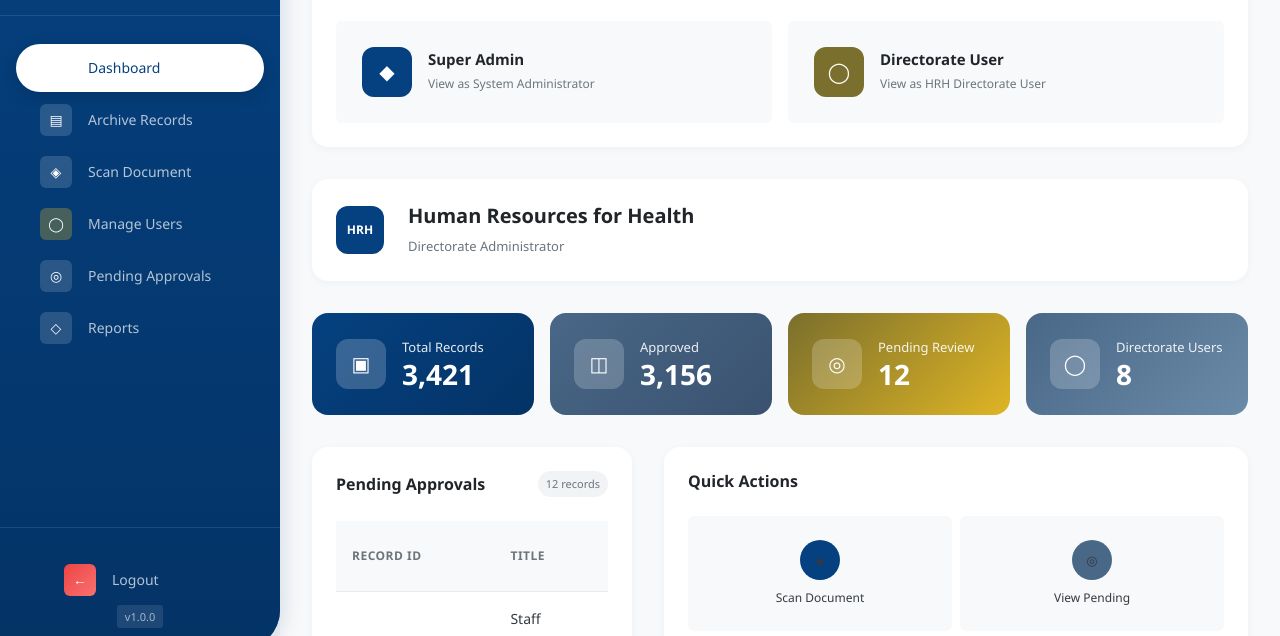
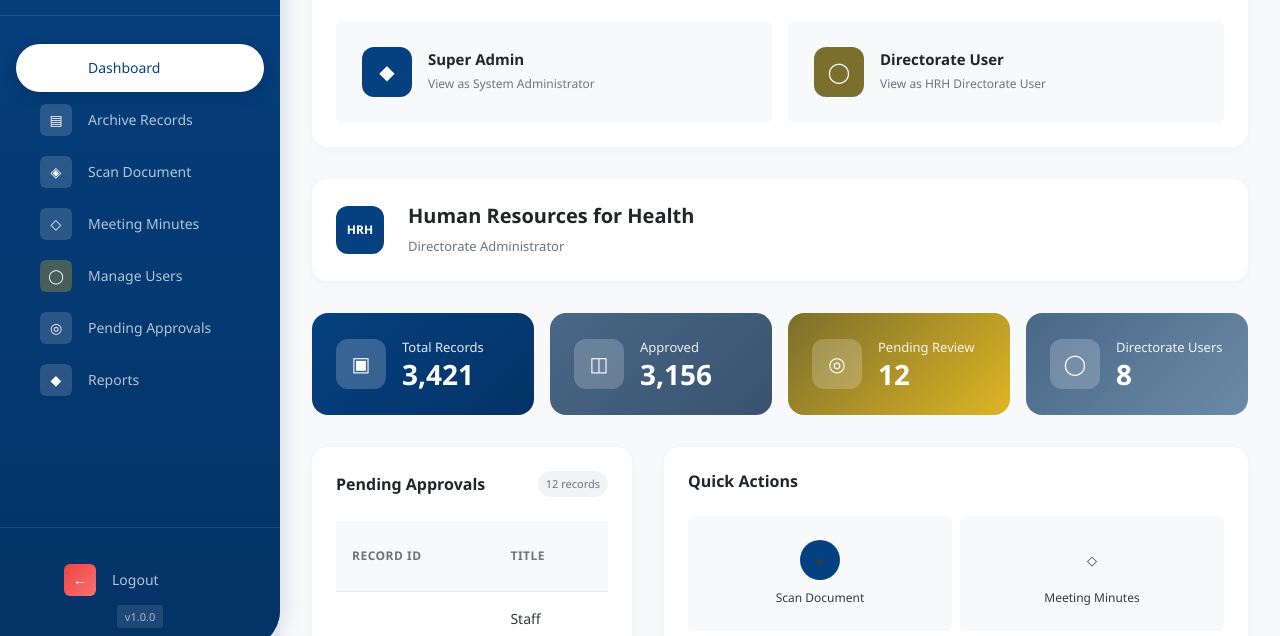
Before and after one commit to Malaikamadi/MOH-Archiving-System, a plain HTML site: page dashboard-directorate-admin.html in a window 1280 px wide. Shown: the part 150-786 px from the top of the page. Drawn offline with Linux system fonts and the light colour scheme.

Commit message:
Introduce 'Meeting Minutes' navigation and quick action, link 'Reports' to `reports.html`, and refine navigation icons.

```diff
--- a/dashboard-directorate-admin.html
+++ b/dashboard-directorate-admin.html
@@ -34,16 +34,20 @@
                     <span class="nav-icon-box purple">◈</span>
                     <span>Scan Document</span>
                 </a>
+                <a href="meeting-minutes.html" class="nav-item-modern">
+                    <span class="nav-icon-box cyan">◇</span>
+                    <span>Meeting Minutes</span>
+                </a>
                 <a href="#" class="nav-item-modern">
                     <span class="nav-icon-box orange">◯</span>
                     <span>Manage Users</span>
                 </a>
                 <a href="#" class="nav-item-modern">
-                    <span class="nav-icon-box cyan">◎</span>
+                    <span class="nav-icon-box pink">◎</span>
                     <span>Pending Approvals</span>
                 </a>
-                <a href="#" class="nav-item-modern">
-                    <span class="nav-icon-box pink">◇</span>
+                <a href="reports.html" class="nav-item-modern">
+                    <span class="nav-icon-box gray">◆</span>
                     <span>Reports</span>
                 </a>
             </nav>
@@ -297,16 +301,16 @@
                                     <span class="qa-icon blue">◈</span>
                                     <span>Scan Document</span>
                                 </a>
-                                <a href="#" class="quick-action-btn">
-                                    <span class="qa-icon green">◎</span>
-                                    <span>View Pending</span>
+                                <a href="meeting-minutes.html" class="quick-action-btn">
+                                    <span class="qa-icon cyan">◇</span>
+                                    <span>Meeting Minutes</span>
                                 </a>
                                 <a href="#" class="quick-action-btn">
                                     <span class="qa-icon purple">◯</span>
                                     <span>Add User</span>
                                 </a>
-                                <a href="#" class="quick-action-btn">
-                                    <span class="qa-icon orange">◇</span>
+                                <a href="reports.html" class="quick-action-btn">
+                                    <span class="qa-icon orange">◆</span>
                                     <span>Run Report</span>
                                 </a>
                             </div>
```
